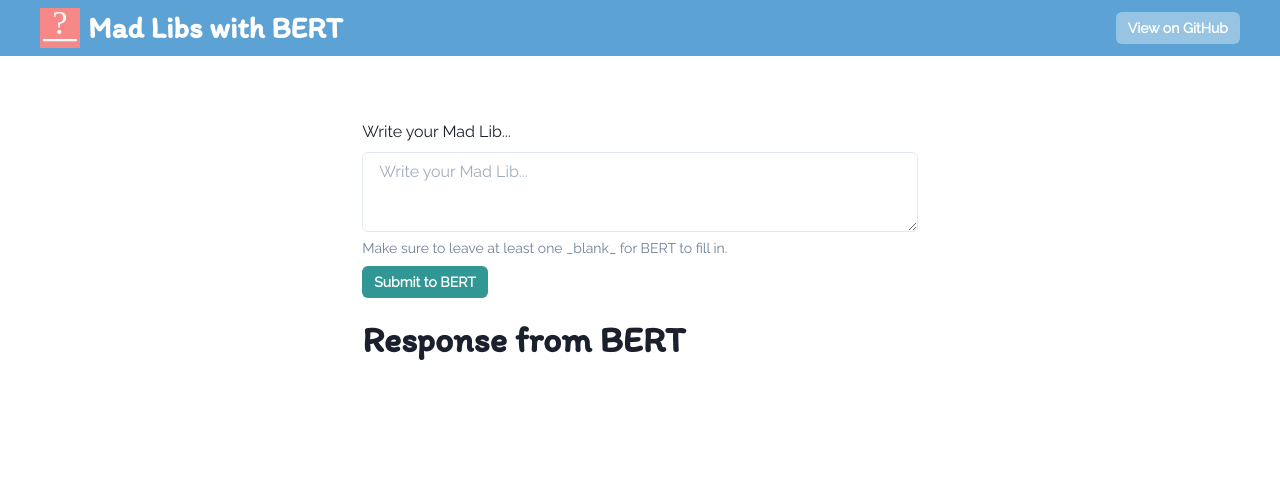
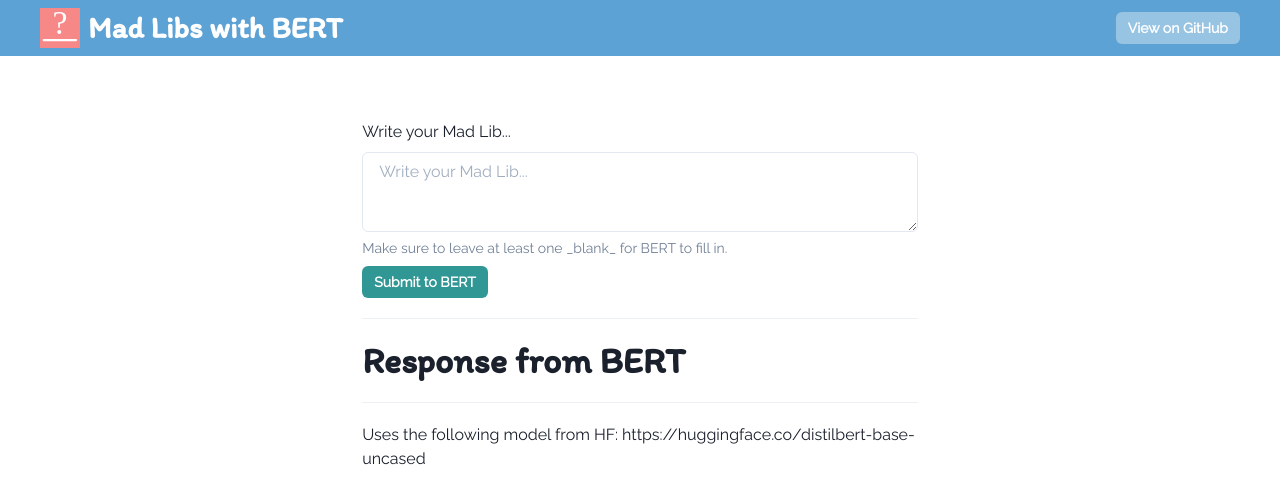
Before and after one commit to casendler/bert-madlib, a React (Create React App) app: page / in a window 1280 px wide. Shown: the top 504 px of the page. Built offline with nearby package versions, Linux system fonts and the light colour scheme.

Commit message:
styling adjustments

```diff
--- a/src/components/InputForm.jsx
+++ b/src/components/InputForm.jsx
@@ -10,6 +10,7 @@
   FormHelperText,
   Textarea,
   Button,
+  Divider,
 } from '@chakra-ui/react';
 
 const apiUrl =
@@ -75,8 +76,14 @@
           Submit to BERT
         </Button>
       </FormControl>
+      <Divider my='20px' />
       <Heading mt='20px'>Response from BERT</Heading>
-      <Text>{bertResponse}</Text>
+      <Text mt='5px'>{bertResponse}</Text>
+      <Divider my='20px' />
+      <Text>
+        Uses the following model from HF:
+        https://huggingface.co/distilbert-base-uncased
+      </Text>
     </Container>
   );
 };
```
